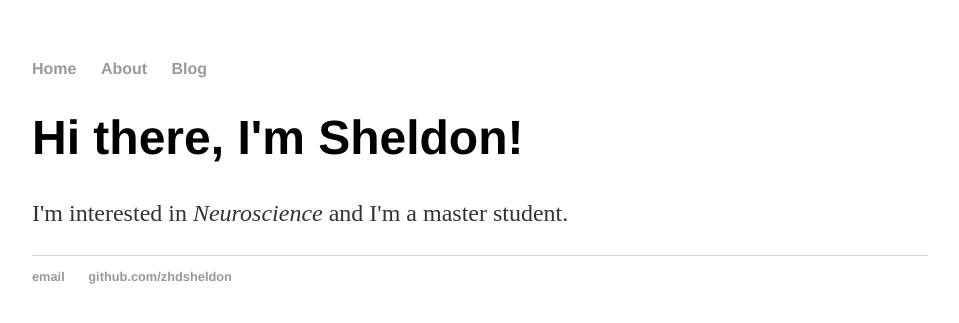
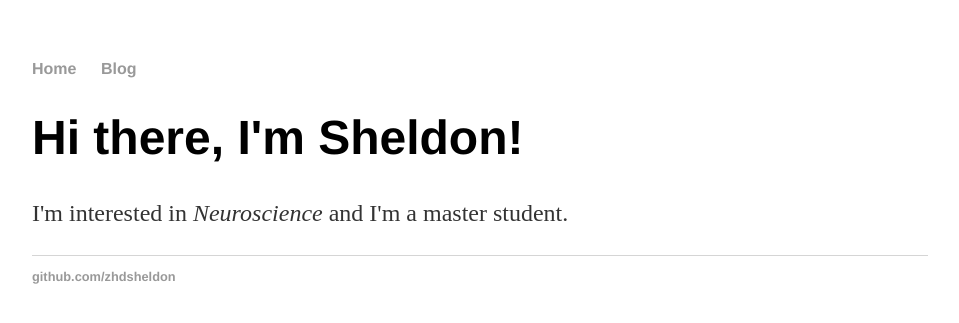
Before and after one commit to zhdsheldon/NTS.github.io, a Jekyll site: the page built from index.html, in a window 1280 px wide. Shown: the top 323 px of the page, without its empty margins (160-1119 px from the left). Built offline with Jekyll 4.4.1, drawn with Linux system fonts in a browser that asks for light colours.

Commit message:
Update default.html

```diff
--- a/_layouts/default.html
+++ b/_layouts/default.html
@@ -10,7 +10,6 @@
 <nav>
 <ul>
 	<li><a href="/">Home</a></li>
-        <li><a href="/about">About</a></li>
 	<li><a href="/blog">Blog</a></li>
 </ul>
 </nav>
@@ -21,7 +20,6 @@
 </div><!-- /.container -->
 <footer>
 <ul>
-	      <li><a href="sheldon:kiterunner233@gmail.com">email</a></li>
 	      <li><a href="https://github.com/zhdsheldon">github.com/zhdsheldon</a></li>
 </ul>
 </footer>
```
